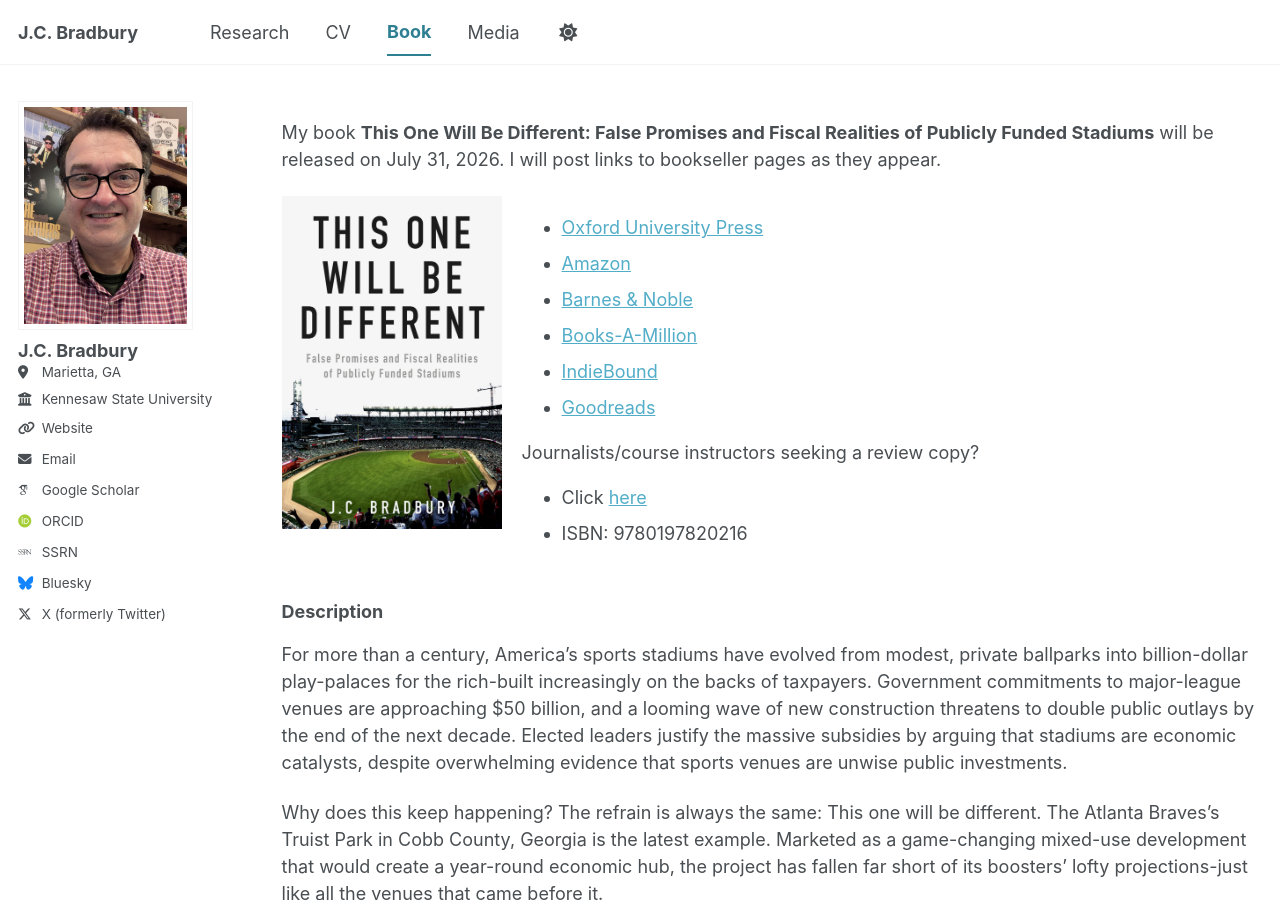
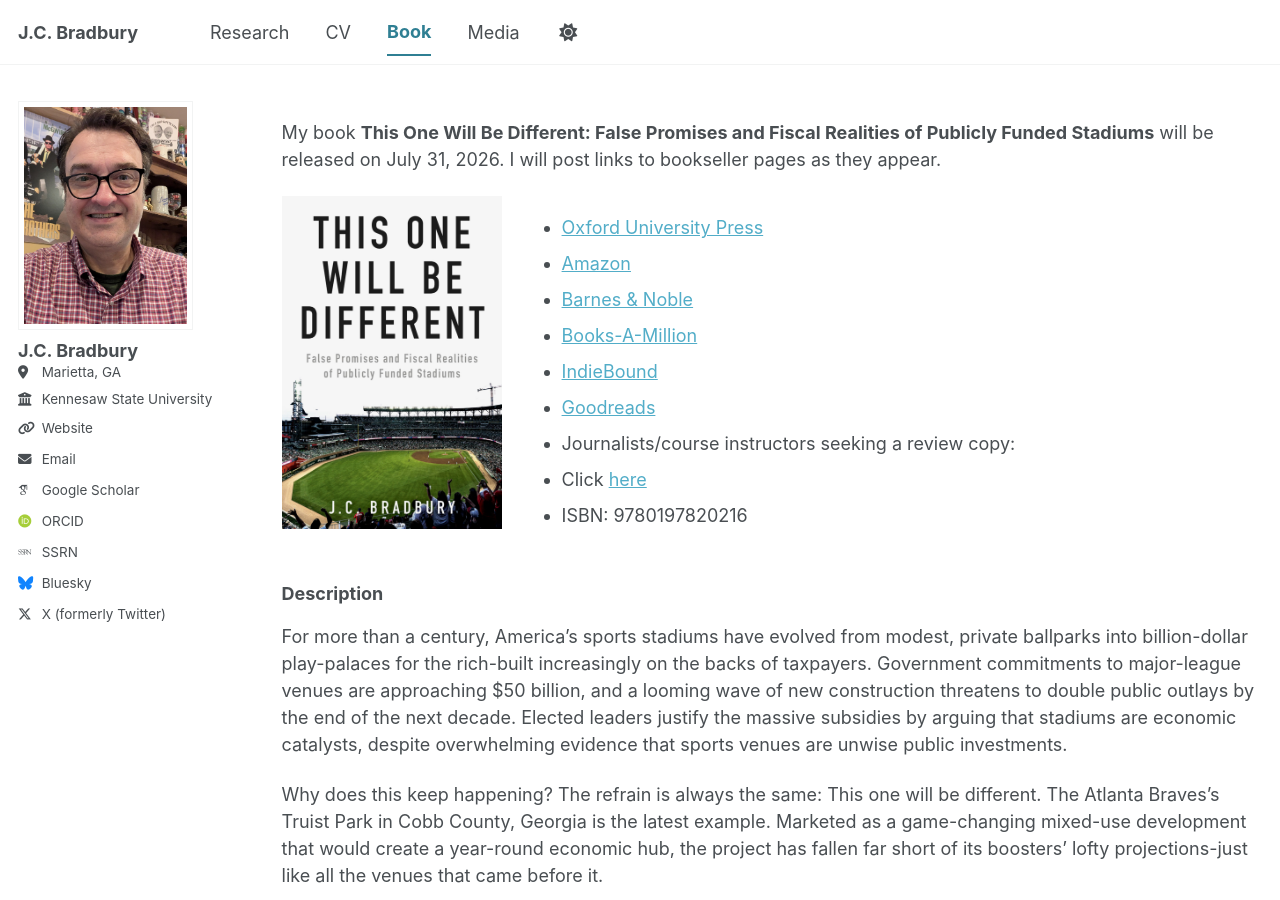
Before and after one commit to jcbradbury/jcbradbury.github.io, a Jekyll site: the page built from _pages/towbd.md, in a window 1280 px wide and 900 px high. Built offline with Jekyll 4.4.1, drawn with Linux system fonts in a browser that asks for light colours; some web fonts are replaced; a script bundle is joined from its source files by our own code; library files that are not in the unit come from our copies.

Commit message:
Update towbd.md

```diff
--- a/_pages/towbd.md
+++ b/_pages/towbd.md
@@ -24,9 +24,9 @@
       <li><a href="https://bookshop.org/p/books/this-one-will-be-different-false-promises-and-fiscal-realities-of-publicly-funded-stadiums-professor-of-economics-j-c-bradbury/3fcfe692cf812a1b?ean=9780197820216&next=t">IndieBound</a></li>
       <li><a href="https://www.goodreads.com/book/show/245768742">Goodreads</a></li>
 
-    </ul>
-    Journalists/course instructors seeking a review copy?
-<ul><li>Click <a href="https://academic.oup.com/pages/request-a-review-copy">here</a></li>
+
+    <li>Journalists/course instructors seeking a review copy:</li>
+<li>Click <a href="https://academic.oup.com/pages/request-a-review-copy">here</a></li>
 <li>ISBN: 9780197820216</li>
 </ul>
   </div>
```
